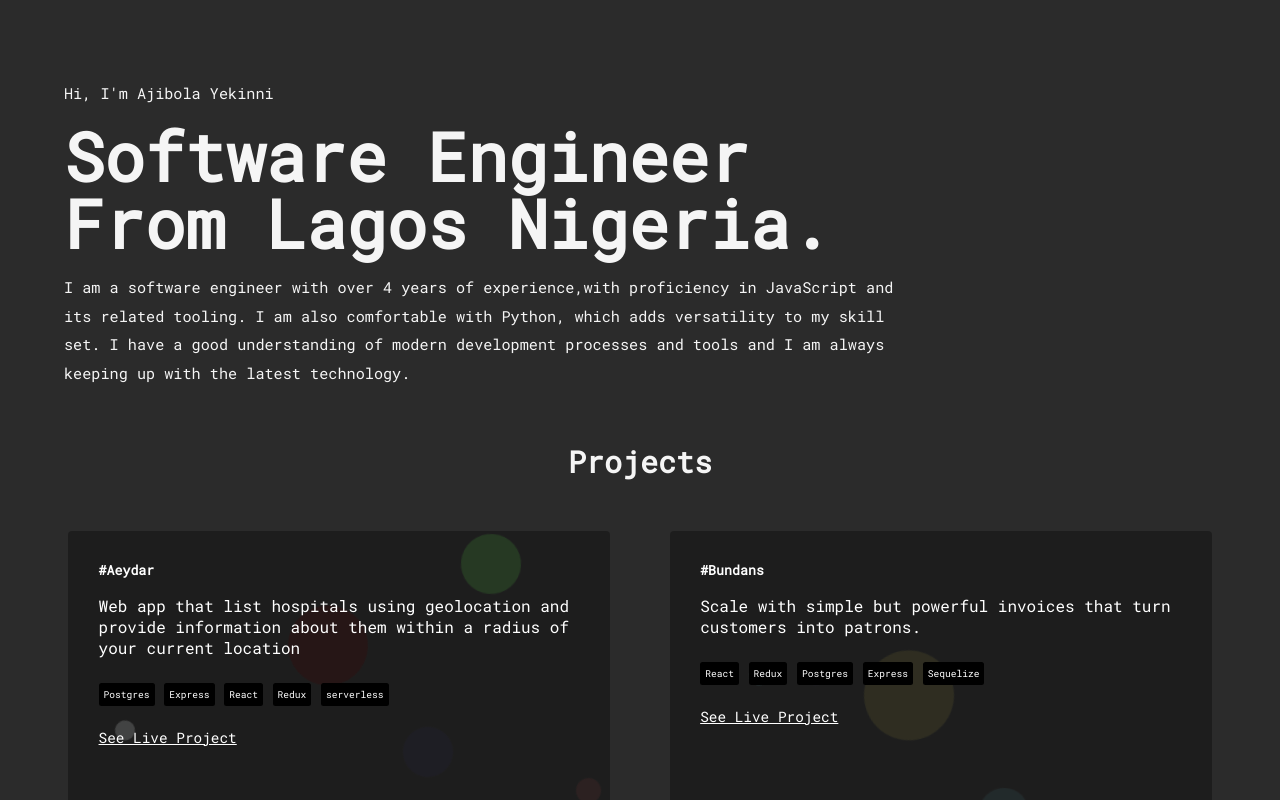
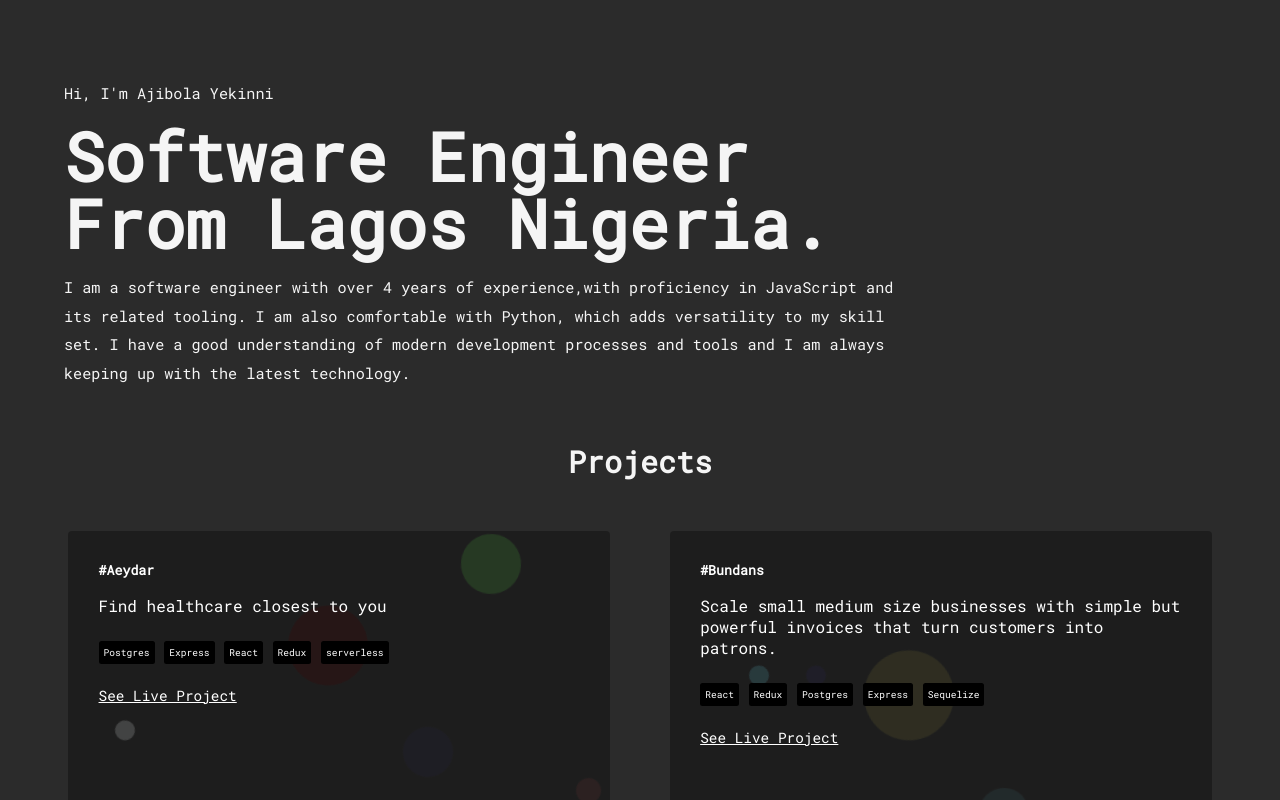
Before and after one commit to webBlaster/my_website, a React (Create React App) app: page / in a window 1280 px wide. Shown: the top 800 px of the page. Built offline with nearby package versions, Linux system fonts and the light colour scheme.

Commit message:
refactor: update description of aeydar, and update url of spendbox

```diff
--- a/src/components/projects.js
+++ b/src/components/projects.js
@@ -4,14 +4,13 @@ import "../styles/projects.css";
 const projectlist = [
   {
     name: "#Aeydar",
-    description: `Web app that list hospitals using geolocation and provide
-  information about them within a radius of your current location`,
+    description: `Find healthcare closest to you`,
     technologies: ["Postgres", "Express", "React", "Redux", "serverless"],
     url: "https://aeydar.netlify.app",
   },
   {
     name: "#Bundans",
-    description: ` Scale with simple but powerful invoices that
+    description: ` Scale small medium size businesses with simple but powerful invoices that
     turn customers into patrons.`,
     technologies: ["React", "Redux", "Postgres", "Express", "Sequelize"],
     url: "https://bundans.netlify.app",
@@ -26,7 +25,7 @@ const projectlist = [
     name: "#Spendbox",
     description: `Software infrastructure for small and medium businesses`,
     technologies: ["React", "Redux", "Express", "Sequelize", "Postgres", "AWS"],
-    url: "https://spendbox.netlify.app",
+    url: "https://spendbox.ng",
   },
 ];
 
```
